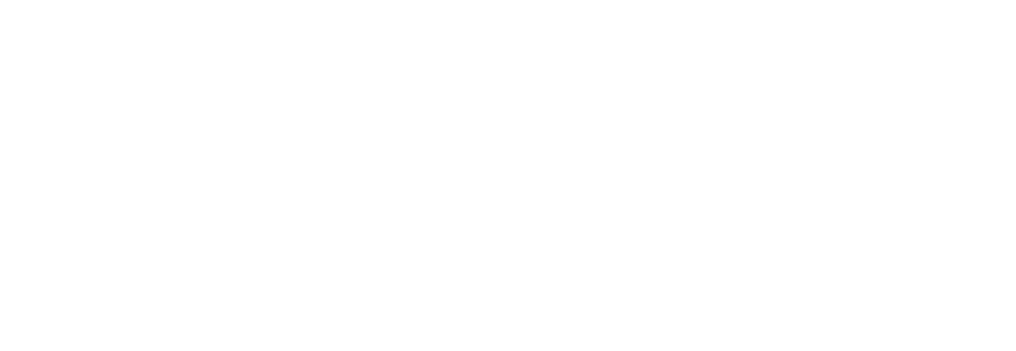
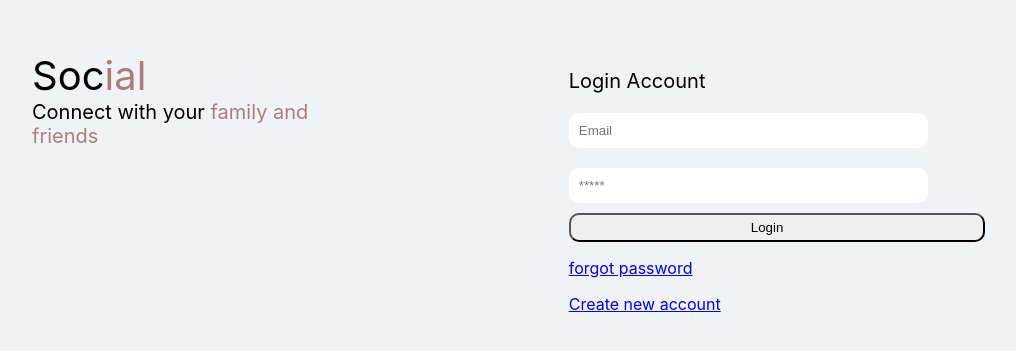
Before and after one commit to AviRoy1/social, a React (Create React App) app: page /login in a window 1280 px wide. Before the commit this address had no page. Shown: the part 149-500 px from the top of the page, without its empty margins (118-1134 px from the left). Built offline with nearby package versions, Linux system fonts and the light colour scheme.

Commit message:
add login page

```diff
--- a/src/App.js
+++ b/src/App.js
@@ -1,6 +1,8 @@
 import Home from "./Pages/Home/Home";
 import Profile from "./Pages/Profile/Profile";
 import { BrowserRouter, Routes, Route } from "react-router-dom";
+import Signup from "./Pages/Register/Signup";
+import Login from "./Pages/LogIn/Login";
 
 function App() {
   return (
@@ -9,6 +11,8 @@
         <Routes>
           <Route path="/" element={<Home />}></Route>
           <Route path="/profile/:id" element={<Profile />}></Route>
+          <Route path="/signup" element={<Signup />}></Route>
+          <Route path="/login" element={<Login />}></Route>
         </Routes>
       </BrowserRouter>
     </div>
--- a/src/Components/ProfileLeftContainer/ProfileLeftbar.js
+++ b/src/Components/ProfileLeftContainer/ProfileLeftbar.js
@@ -60,7 +60,7 @@
             marginTop: -20,
           }}>
           <p style={{ color: "black", marginLeft: 20, fontSize: "14px" }}>
-            Friends
+            Flollowers
           </p>
           <p
             style={{
@@ -110,34 +110,34 @@
       </div>
 
       <div className="NotificationContainer">
-        <h3 style={{ marginLeft: 90 }}>Your Friends</h3>
+        <h3 style={{ marginLeft: 90 }}>Followings</h3>
         <div style={{ display: "flex", justifyContent: "space-between" }}>
-          <p style={{ marginLeft: 10 }}>Friends</p>
+          <p style={{ marginLeft: 10 }}>Following</p>
           <p style={{ marginRight: 10, color: "#aaa" }}>See all</p>
         </div>
         <div>
           <div style={{ display: "flex", flexWrap: "wrap", marginLeft: 5 }}>
-            <div style={{ marginLeft: 4 }}>
+            <div style={{ marginLeft: 4, cursor: "pointer" }}>
               <img src={`${image1}`} className="friendImage" alt="" />
               <p style={{ marginTop: -2 }}>Paves Dan</p>
             </div>
-            <div style={{ marginLeft: 4 }}>
+            <div style={{ marginLeft: 4, cursor: "pointer" }}>
               <img src={`${image2}`} className="friendImage" alt="" />
               <p style={{ marginTop: -2 }}>Samn Dev</p>
             </div>
-            <div style={{ marginLeft: 4 }}>
+            <div style={{ marginLeft: 4, cursor: "pointer" }}>
               <img src={`${image3}`} className="friendImage" alt="" />
               <p style={{ marginTop: -2 }}>Kunal Kam</p>
             </div>
-            <div style={{ marginLeft: 4 }}>
+            <div style={{ marginLeft: 4, cursor: "pointer" }}>
               <img src={`${image6}`} className="friendImage" alt="" />
               <p style={{ marginTop: -2 }}>SK lund</p>
             </div>
-            <div style={{ marginLeft: 4 }}>
+            <div style={{ marginLeft: 4, cursor: "pointer" }}>
               <img src={`${image5}`} className="friendImage" alt="" />
               <p style={{ marginTop: -2 }}>Urman</p>
             </div>
-            <div style={{ marginLeft: 4 }}>
+            <div style={{ marginLeft: 4, cursor: "pointer" }}>
               <img src={`${image1}`} className="friendImage" alt="" />
               <p style={{ marginTop: -2 }}>Bikas DD</p>
             </div>
--- a/src/Components/ProfileRightContainer/ProfileRightbar.js
+++ b/src/Components/ProfileRightContainer/ProfileRightbar.js
@@ -14,9 +14,9 @@
   return (
     <div className="profilerightbar">
       <div className="profilerightcontainer">
-        <h3 style={{ marginLeft: "15px" }}>Friend requests</h3>
+        <h3 style={{ marginLeft: "15px" }}>Followers</h3>
         <div>
-          <div>
+          <div style={{ marginTop: "10px" }}>
             <div
               style={{
                 display: "flex",
@@ -26,40 +26,12 @@
               }}>
               <img src={`${image1}`} className="Friendsimage" alt="" />
               <p style={{ textAlign: "start", marginLeft: "10px" }}>
-                Akash Dkl want to make your friend
+                Akash Dkl
               </p>
-            </div>
-            <div style={{ display: "flex", justifyContent: "space-around" }}>
-              <button
-                style={{
-                  paddingLeft: "30px",
-                  paddingRight: "30px",
-                  paddingTop: 5,
-                  paddingBottom: 5,
-                  border: "none",
-                  backgroundColor: "black",
-                  color: "white",
-                  borderRadius: "10px",
-                }}>
-                Accept
-              </button>
-              <button
-                style={{
-                  paddingLeft: "30px",
-                  paddingRight: "30px",
-                  paddingTop: 5,
-                  paddingBottom: 5,
-                  border: "none",
-                  backgroundColor: "black",
-                  color: "white",
-                  borderRadius: "10px",
-                }}>
-                Deny
-              </button>
             </div>
           </div>
 
-          <div>
+          <div style={{ marginTop: "10px" }}>
             <div
               style={{
                 display: "flex",
@@ -69,39 +41,11 @@
               }}>
               <img src={`${image3}`} className="Friendsimage" alt="" />
               <p style={{ textAlign: "start", marginLeft: "10px" }}>
-                Jimmy Loop want to make your friend
+                Jimmy Loop
               </p>
             </div>
-            <div style={{ display: "flex", justifyContent: "space-around" }}>
-              <button
-                style={{
-                  paddingLeft: "30px",
-                  paddingRight: "30px",
-                  paddingTop: 5,
-                  paddingBottom: 5,
-                  border: "none",
-                  backgroundColor: "black",
-                  color: "white",
-                  borderRadius: "10px",
-                }}>
-                Accept
-              </button>
-              <button
-                style={{
-                  paddingLeft: "30px",
-                  paddingRight: "30px",
-                  paddingTop: 5,
-                  paddingBottom: 5,
-                  border: "none",
-                  backgroundColor: "black",
-                  color: "white",
-                  borderRadius: "10px",
-                }}>
-                Deny
-              </button>
-            </div>
           </div>
-          <div>
+          <div style={{ marginTop: "10px" }}>
             <div
               style={{
                 display: "flex",
@@ -111,36 +55,8 @@
               }}>
               <img src={`${image5}`} className="Friendsimage" alt="" />
               <p style={{ textAlign: "start", marginLeft: "10px" }}>
-                Fghyu Dalal want to make your friend
+                Fghyu Dalal
               </p>
-            </div>
-            <div style={{ display: "flex", justifyContent: "space-around" }}>
-              <button
-                style={{
-                  paddingLeft: "30px",
-                  paddingRight: "30px",
-                  paddingTop: 5,
-                  paddingBottom: 5,
-                  border: "none",
-                  backgroundColor: "black",
-                  color: "white",
-                  borderRadius: "10px",
-                }}>
-                Accept
-              </button>
-              <button
-                style={{
-                  paddingLeft: "30px",
-                  paddingRight: "30px",
-                  paddingTop: 5,
-                  paddingBottom: 5,
-                  border: "none",
-                  backgroundColor: "black",
-                  color: "white",
-                  borderRadius: "10px",
-                }}>
-                Deny
-              </button>
             </div>
           </div>
         </div>
--- /dev/null
+++ b/src/Pages/LogIn/Login.js
@@ -0,0 +1,38 @@
+import React from "react";
+import "./login.css";
+import { Link } from "react-router-dom";
+
+const Login = () => {
+  return (
+    <div className="mainContainerforSignup">
+      <div className="submainContainer">
+        <div style={{ flex: 1, marginLeft: 150, marginBottom: "170px" }}>
+          <p className="logoText">
+            Soc<span className="part">ial</span>
+          </p>
+          <p className="introText">
+            Connect with your <span className="part">family and friends </span>
+          </p>
+        </div>
+        <div style={{ flex: 3 }}>
+          <p className="createaccountText">Login Account</p>
+          <input type="email" placeholder="Email" className="inputText" />
+          <input type="password" placeholder="*****" className="inputText" />
+          <button className="btnForSignup">Login</button>
+          <Link to="/">
+            <p style={{ marginLeft: "30%", textAlign: "start" }}>
+              forgot password
+            </p>
+          </Link>
+          <Link to="/">
+            <p style={{ marginLeft: "30%", textAlign: "start" }}>
+              Create new account
+            </p>
+          </Link>
+        </div>
+      </div>
+    </div>
+  );
+};
+
+export default Login;
--- /dev/null
+++ b/src/Pages/LogIn/login.css
@@ -0,0 +1,47 @@
+.mainContainerforSignup {
+    background-color: #f0f2f5;
+    height: 100vh
+}
+.submainContainer {
+    display: flex;
+    align-items: center;
+    padding-top: 200px;
+}
+.logoText {
+    font-size: 40px;
+    text-align: start;
+    margin-top: 0px;
+}
+.introText {
+    font-size: 20px;
+    text-align: start;
+    margin-top: -40px;
+}
+.createaccountText {
+    font-size: 20px;
+    margin-top: 10px;
+    text-align: start;
+    margin-left: 30%;
+}
+.inputText {
+    display: flex;
+    margin-left: 30%;
+    width: 40%;
+    margin-top: 20px;
+    padding:10px;
+    border:none;
+    border-radius: 10px;
+}
+.btnForSignup {
+    margin-left: 30%;
+    margin-top: 10px;
+    border-radius: 10px;
+    padding-left: 180px;
+    padding-right: 200px;
+    padding-top: 5px;
+    padding-bottom: 5px;
+    cursor: pointer;
+}
+.part {
+    color: rgb(167, 127, 127);
+}
--- /dev/null
+++ b/src/Pages/Register/Signup.js
@@ -0,0 +1,35 @@
+import React from "react";
+import "./signup.css";
+import { Link } from "react-router-dom";
+
+const Signup = () => {
+  return (
+    <div className="mainContainerforSignup">
+      <div className="submainContainer">
+        <div style={{ flex: 1, marginLeft: 150, marginBottom: "170px" }}>
+          <p className="logoText">
+            Soc<span className="part">ial</span>
+          </p>
+          <p className="introText">
+            Connect with your <span className="part">family and friends </span>
+          </p>
+        </div>
+        <div style={{ flex: 3 }}>
+          <p className="createaccountText">Create New Account</p>
+          <input type="text" placeholder="UserName" className="inputText" />
+          <input type="text" placeholder="Phonenumber" className="inputText" />
+          <input type="email" placeholder="Email" className="inputText" />
+          <input type="password" placeholder="*****" className="inputText" />
+          <button className="btnForSignup">Signup</button>
+          <Link to="/">
+            <p style={{ marginLeft: "30%", textAlign: "start" }}>
+              Already have an account
+            </p>
+          </Link>
+        </div>
+      </div>
+    </div>
+  );
+};
+
+export default Signup;
--- /dev/null
+++ b/src/Pages/Register/signup.css
@@ -0,0 +1,47 @@
+.mainContainerforSignup {
+    background-color: #f0f2f5;
+    height: 100vh
+}
+.submainContainer {
+    display: flex;
+    align-items: center;
+    padding-top: 200px;
+}
+.logoText {
+    font-size: 40px;
+    text-align: start;
+    margin-top: 0px;
+}
+.introText {
+    font-size: 20px;
+    text-align: start;
+    margin-top: -40px;
+}
+.createaccountText {
+    font-size: 20px;
+    margin-top: 10px;
+    text-align: start;
+    margin-left: 30%;
+}
+.inputText {
+    display: flex;
+    margin-left: 30%;
+    width: 40%;
+    margin-top: 20px;
+    padding:10px;
+    border:none;
+    border-radius: 10px;
+}
+.btnForSignup {
+    margin-left: 30%;
+    margin-top: 10px;
+    border-radius: 10px;
+    padding-left: 180px;
+    padding-right: 200px;
+    padding-top: 5px;
+    padding-bottom: 5px;
+    cursor: pointer;
+}
+.part {
+    color: rgb(167, 127, 127);
+}
```
